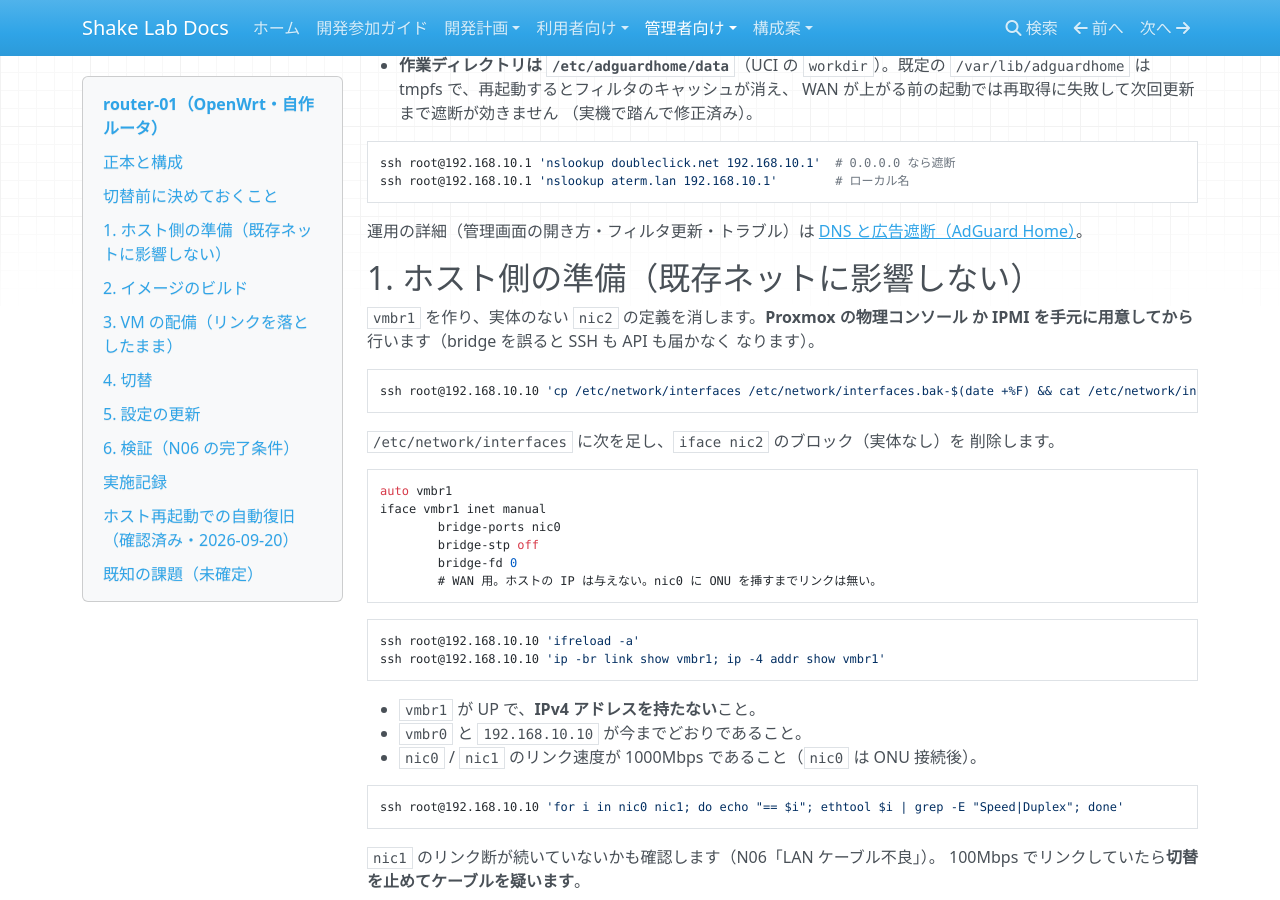
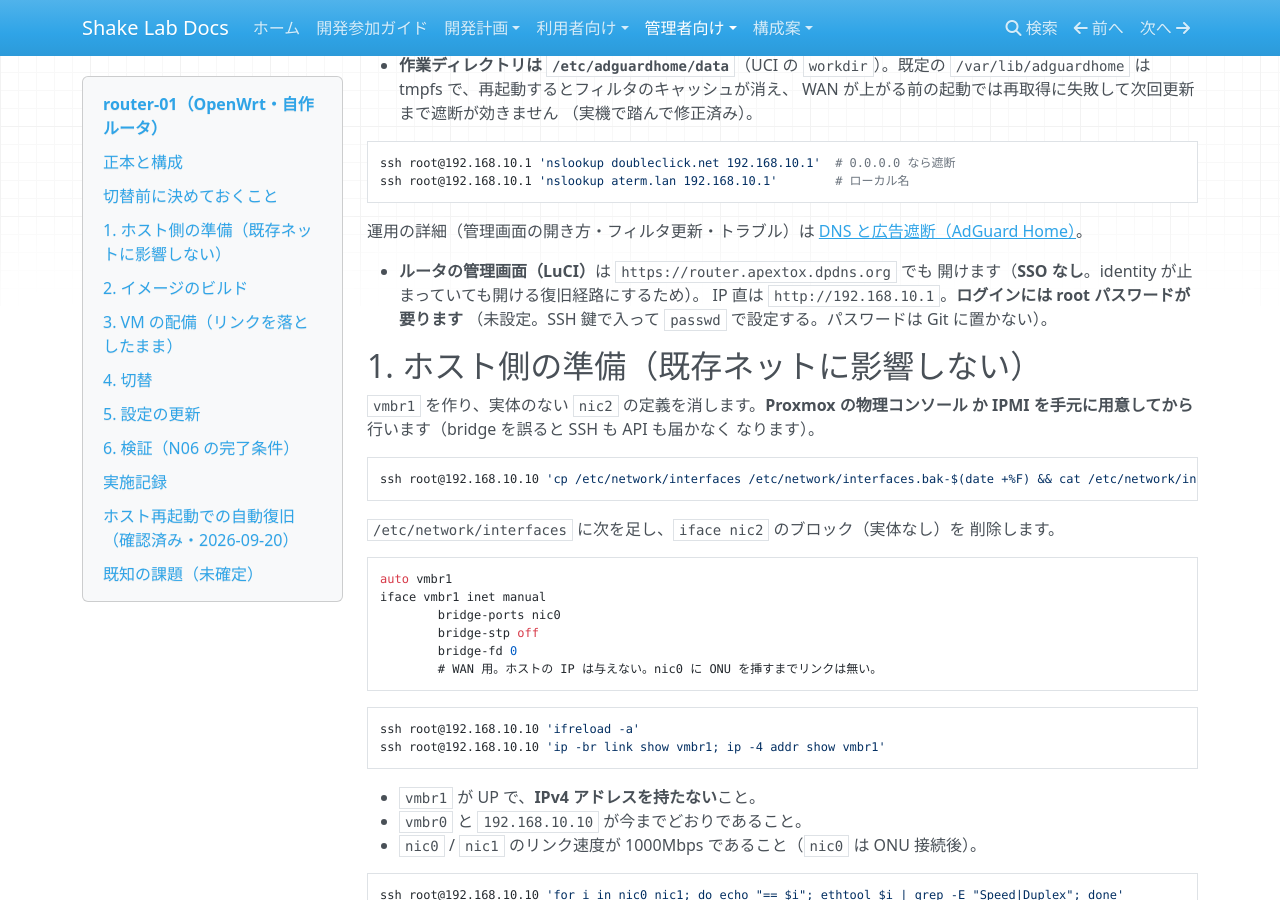
Before and after one commit to rurutheGeek/shake-cloud, an MkDocs documentation site: the page built from docs/operations/router.md, in a window 1280 px wide and 900 px high, scrolled down 3117 px. Built offline with MkDocs 1.6.1, drawn with Linux system fonts in a browser that asks for light colours; nearby versions of some CDN libraries; a script that is not in the unit is left out.

Commit message:
feat(router): LuCIにHTTPS入口(router.apextox.dpdns.org)を付ける
ルータの管理画面に名前と証明書を与える。ルータは復旧経路なのでForward
Authは付けず（identityが止まっていても開ける）、認証はLuCI自身のroot
パスワードにする。Caddy（services-01）が192.168.10.1:80へ中継する。
Homarrのタイル・blackbox監視・urls.md・network-auth.mdも更新した。

```diff
--- a/docs/operations/router.md
+++ b/docs/operations/router.md
@@ -174,6 +174,11 @@
 
 運用の詳細（管理画面の開き方・フィルタ更新・トラブル）は
 [DNS と広告遮断（AdGuard Home）](adguard.md)。
+
+- **ルータの管理画面（LuCI）**は `https://router.apextox.dpdns.org` でも
+  開けます（**SSO なし**。identity が止まっていても開ける復旧経路にするため）。
+  IP 直は `http://192.168.10.1`。**ログインには root パスワードが要ります**
+  （未設定。SSH 鍵で入って `passwd` で設定する。パスワードは Git に置かない）。
 
 ## 1. ホスト側の準備（既存ネットに影響しない）
 
```
Also changed, not shown: docs/architecture/network-auth.md (+1 -0 lines), docs/operations/router-config.md (+3 -0 lines), docs/operations/urls.md (+1 -0 lines), 4 other files.
